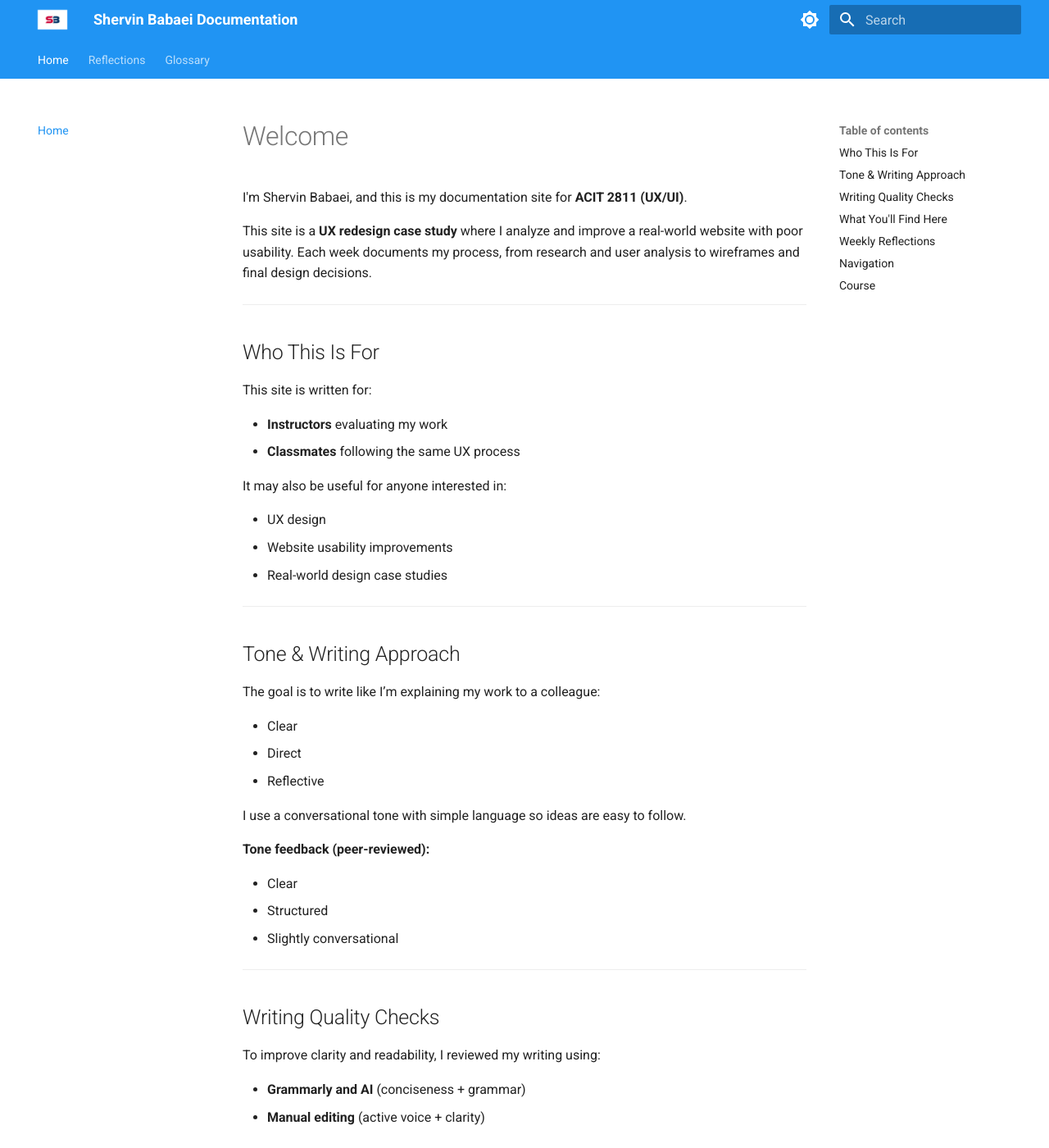
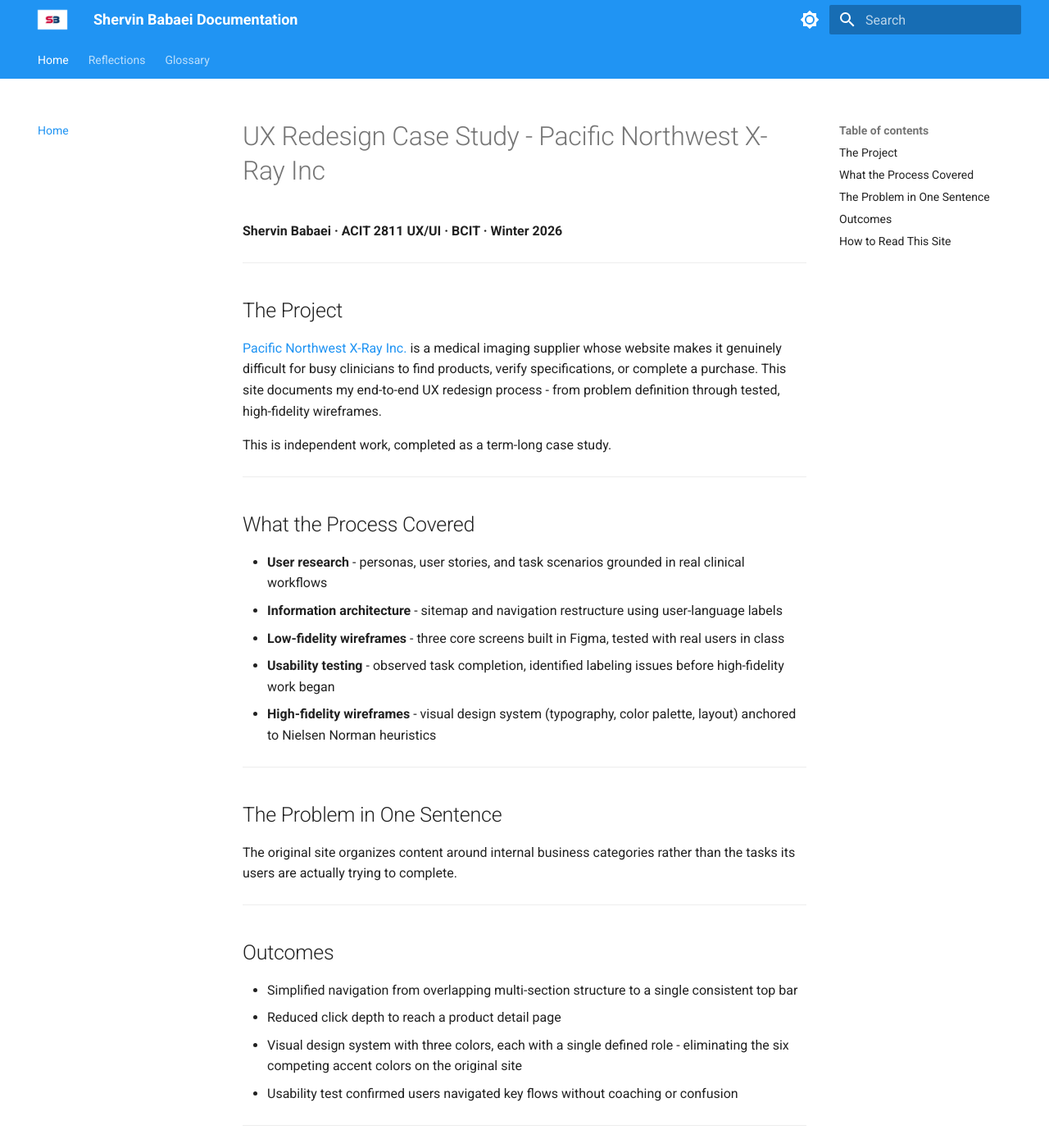
Before and after one commit to ShervinBabaei2007/mkdocs-project-2026, an MkDocs documentation site: the page built from docs/index.md, in a window 1280 px wide and 1400 px high. Shown: the whole window at 82% size. Built offline with MkDocs 1.6.1 and Material for MkDocs 9.7.7, drawn with Linux system fonts in a browser that asks for light colours; some of the changed text lies outside the part shown.

Commit message:
fix: clarify homepage

```diff
--- a/docs/index.md
+++ b/docs/index.md
@@ -1,87 +1,44 @@
-# Welcome
+# UX Redesign Case Study - Pacific Northwest X-Ray Inc
 
-I'm Shervin Babaei, and this is my documentation site for **ACIT 2811 (UX/UI)**.
-
-This site is a **UX redesign case study** where I analyze and improve a real-world website with poor usability. Each week documents my process, from research and user analysis to wireframes and final design decisions.
+**Shervin Babaei · ACIT 2811 UX/UI · BCIT · Winter 2026**
 
 ---
 
-## Who This Is For
+## The Project
 
-This site is written for:
+[Pacific Northwest X-Ray Inc.](https://www.pnwx.com/) is a medical imaging supplier whose website makes it genuinely difficult for busy clinicians to find products, verify specifications, or complete a purchase. This site documents my end-to-end UX redesign process - from problem definition through tested, high-fidelity wireframes.
 
-- **Instructors** evaluating my work
-- **Classmates** following the same UX process
-
-It may also be useful for anyone interested in:
-
-- UX design
-- Website usability improvements
-- Real-world design case studies
+This is independent work, completed as a term-long case study.
 
 ---
 
-## Tone & Writing Approach
+## What the Process Covered
 
-The goal is to write like I’m explaining my work to a colleague:
-
-- Clear
-- Direct
-- Reflective
-
-I use a conversational tone with simple language so ideas are easy to follow.
-
-**Tone feedback (peer-reviewed):**
-
-- Clear
-- Structured
-- Slightly conversational
+- **User research** - personas, user stories, and task scenarios grounded in real clinical workflows
+- **Information architecture** - sitemap and navigation restructure using user-language labels
+- **Low-fidelity wireframes** - three core screens built in Figma, tested with real users in class
+- **Usability testing** - observed task completion, identified labeling issues before high-fidelity work began
+- **High-fidelity wireframes** - visual design system (typography, color palette, layout) anchored to Nielsen Norman heuristics
 
 ---
 
-## Writing Quality Checks
+## The Problem in One Sentence
 
-To improve clarity and readability, I reviewed my writing using:
-
-- **Grammarly and AI** (conciseness + grammar)
-- **Manual editing** (active voice + clarity)
+The original site organizes content around internal business categories rather than the tasks its users are actually trying to complete.
 
 ---
 
-## What You'll Find Here
+## Outcomes
 
-This site documents my learning and practical work in:
-
-- UX design principles and usability
-- Design thinking process
-- User research (personas, stories, scenarios)
-- Information architecture and navigation
-- Wireframing and prototyping (Figma)
-- Real-world UX redesign decisions
+- Simplified navigation from overlapping multi-section structure to a single consistent top bar
+- Reduced click depth to reach a product detail page
+- Visual design system with three colors, each with a single defined role - eliminating the six competing accent colors on the original site
+- Usability test confirmed users navigated key flows without coaching or confusion
 
 ---
 
-## Weekly Reflections
+## How to Read This Site
 
-Each week focuses on a specific part of the UX process.
-
-You’ll see:
-
-- What I worked on
-- Why I made certain decisions
-- What I learned from the process
+The weekly reflections run in order - each stage builds on the last. Start at [Week 1](weeks/week1.md) or use the navigation on the left.
 
 ---
-
-## Navigation
-
-- **Home** - Overview of the project
-- **Weekly Reflections** - Step-by-step UX process
-- **Glossary** - Definitions of UX terms used
-
----
-
-## Course
-
-**ACIT 2811 – UX/UI**
-**Term:** Winter 2026
```
